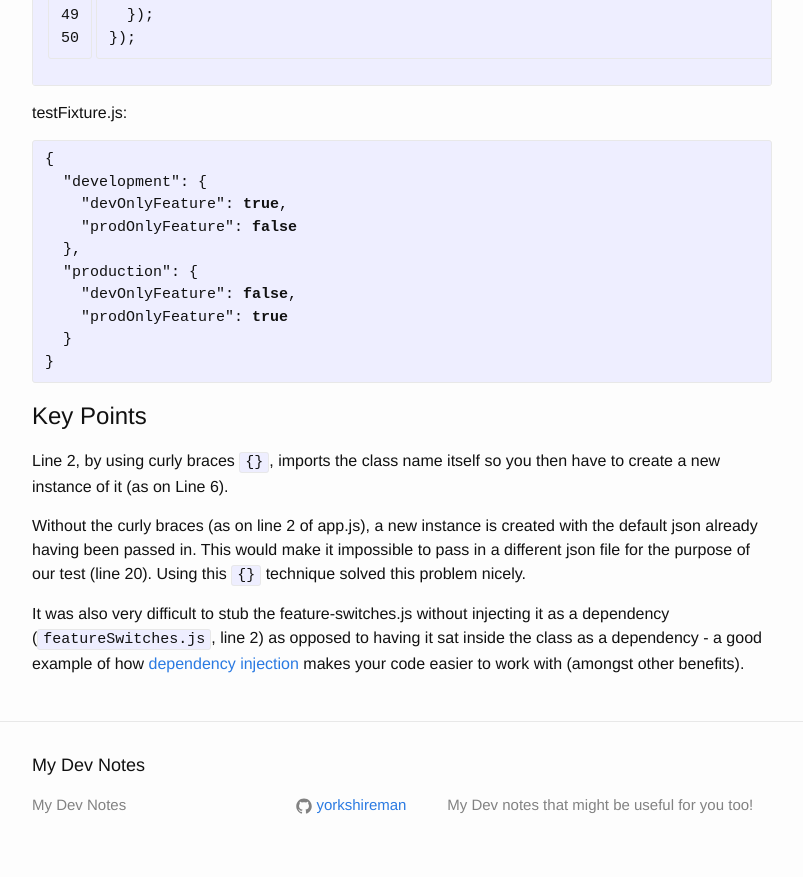
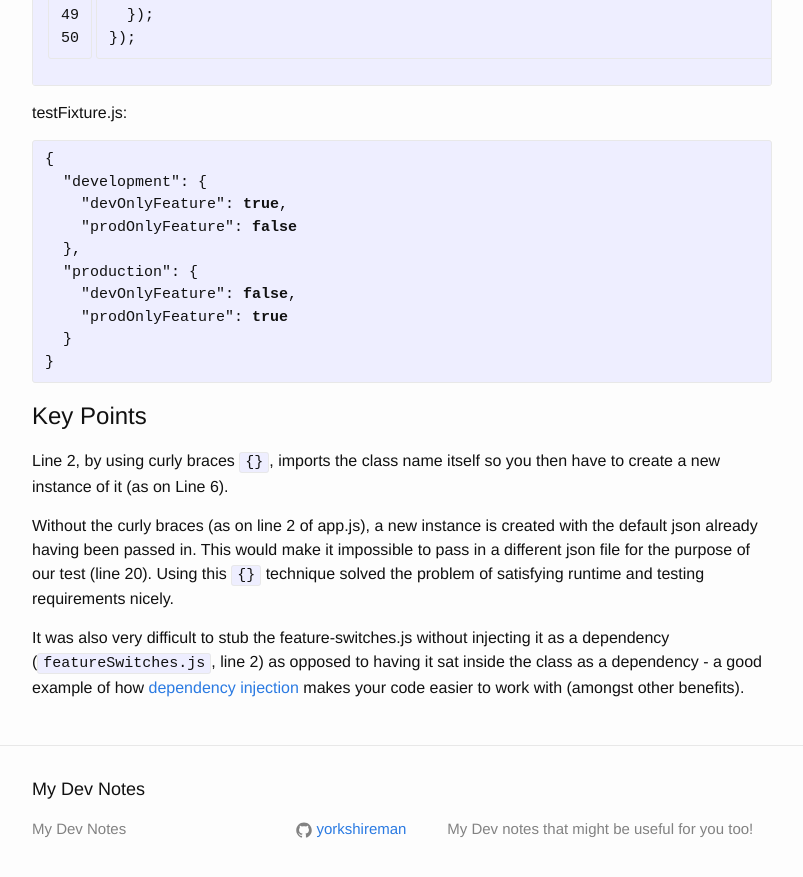
Before and after one commit to Yorkshireman/yorkshireman.github.io, a Jekyll site: the page built from _posts/2016-05-24-javascript-class-export-patterns.md, in a window 1280 px wide and 900 px high, scrolled down 3129 px. Shown: the top 877 px of the window, without its empty margins (238-1041 px from the left). Built offline with Jekyll 4.4.1, drawn with Linux system fonts in a browser that asks for light colours.

Commit message:
update post

```diff
--- a/_posts/2016-05-24-javascript-class-export-patterns.md
+++ b/_posts/2016-05-24-javascript-class-export-patterns.md
@@ -162,6 +162,6 @@ testFixture.js:
 
 Line 2, by using curly braces `{}`, imports the class name itself so you then have to create a new instance of it (as on Line 6).
 
-Without the curly braces (as on line 2 of app.js), a new instance is created with the default json already having been passed in. This would make it impossible to pass in a different json file for the purpose of our test (line 20). Using this `{}` technique solved this problem nicely.
+Without the curly braces (as on line 2 of app.js), a new instance is created with the default json already having been passed in. This would make it impossible to pass in a different json file for the purpose of our test (line 20). Using this `{}` technique solved the problem of satisfying runtime and testing requirements nicely.
 
 It was also very difficult to stub the feature-switches.js without injecting it as a dependency (`featureSwitches.js`, line 2) as opposed to having it sat inside the class as a dependency - a good example of how [dependency injection](https://en.wikipedia.org/wiki/Dependency_injection) makes your code easier to work with (amongst other benefits).
```
